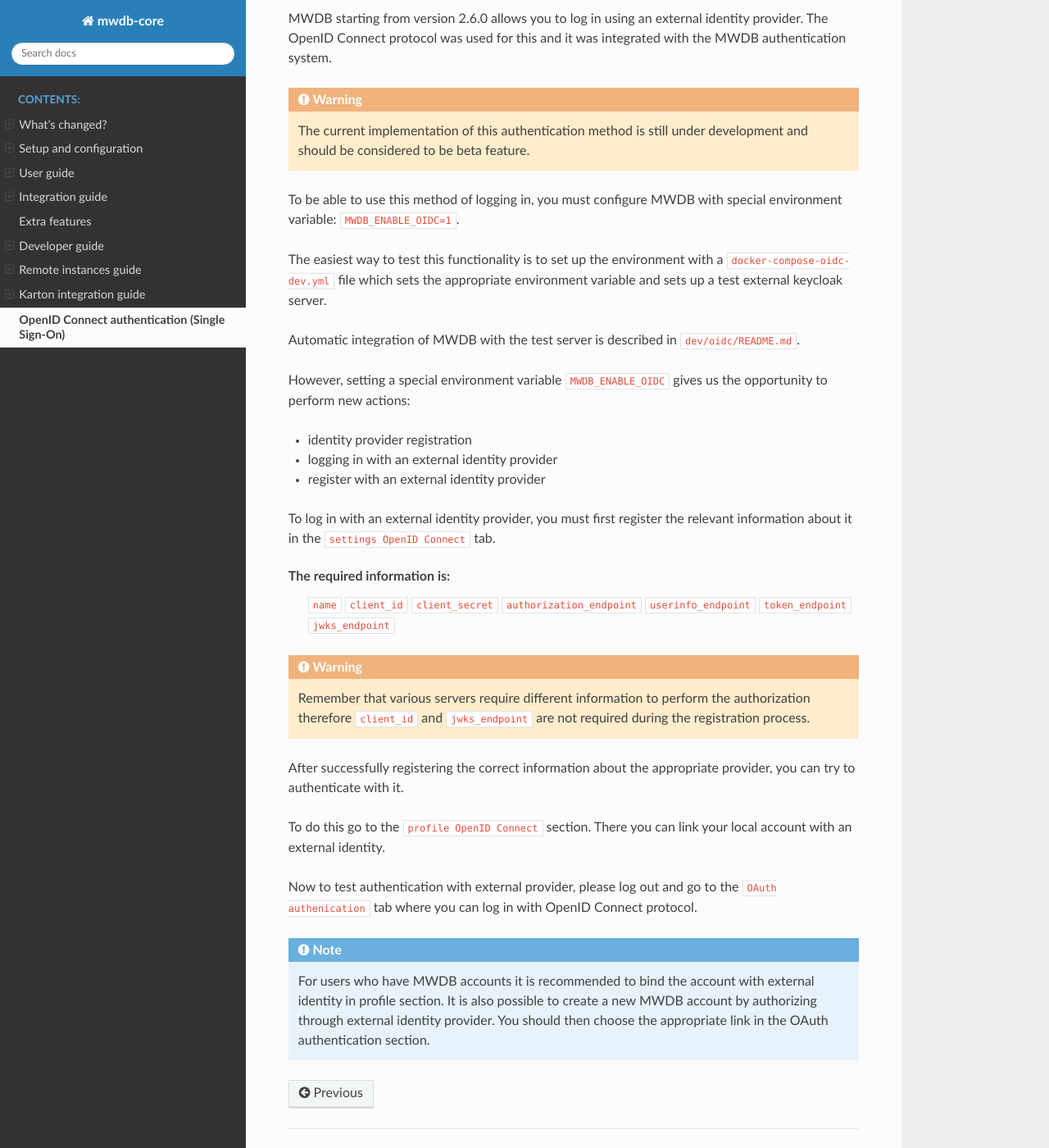
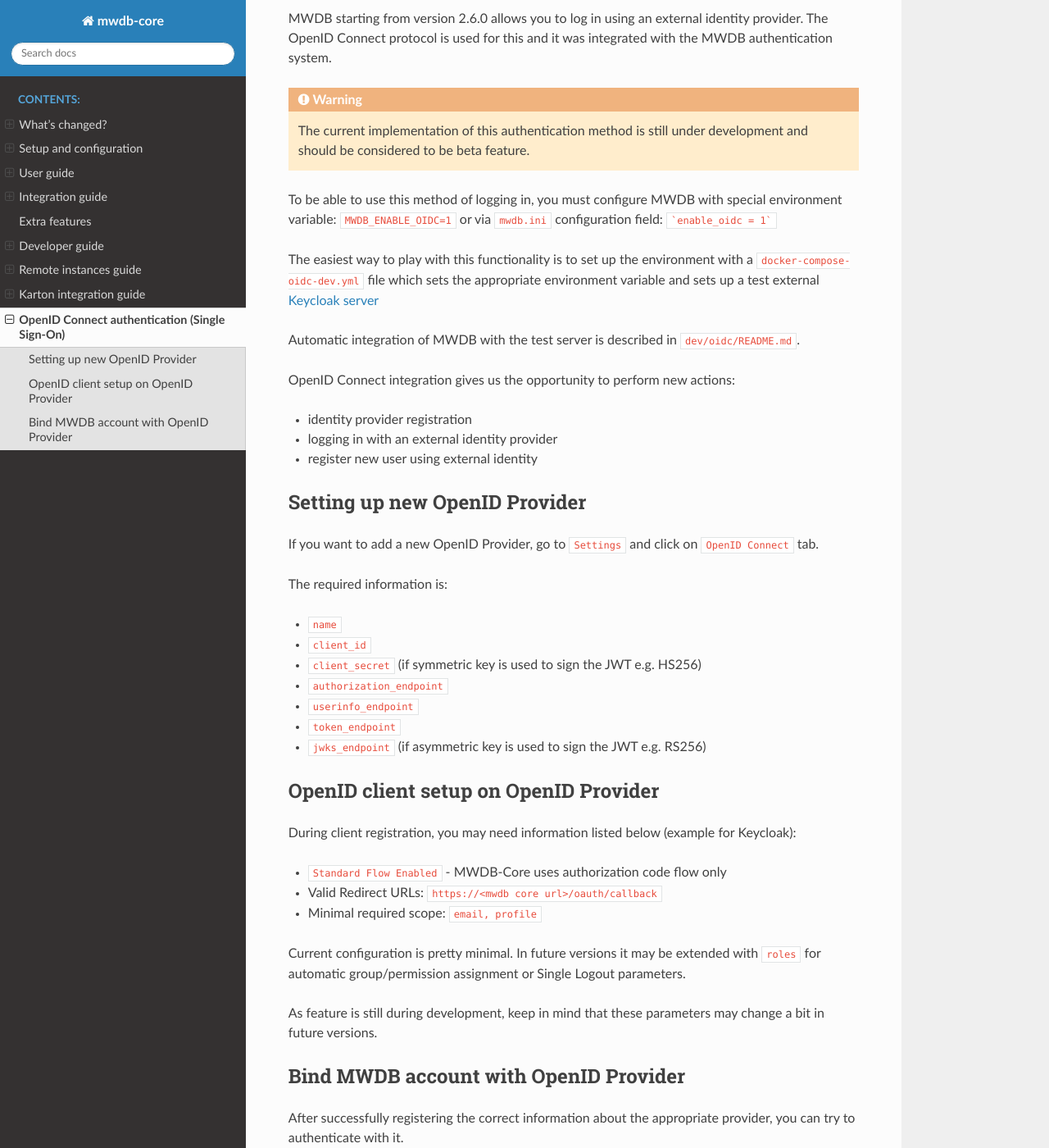
Before and after one commit to CERT-Polska/mwdb-core, a Sphinx documentation site: the page built from docs/oauth-guide.rst, in a window 1280 px wide and 1400 px high, scrolled down 197 px. Shown: the whole window at 82% size. Built offline with Sphinx 7.4.7 and the Read the Docs theme 2.0.0, drawn with Linux system fonts in a browser that asks for light colours; some of the changed text lies outside the part shown.

Commit message:
Docs updates

````diff
--- a/docs/oauth-guide.rst
+++ b/docs/oauth-guide.rst
@@ -4,48 +4,65 @@
 .. versionadded:: 2.6.0
 
 MWDB starting from version 2.6.0 allows you to log in using an external identity provider.
-The OpenID Connect protocol was used for this and it was integrated with the MWDB authentication system.
+The OpenID Connect protocol is used for this and it was integrated with the MWDB authentication system.
 
 .. warning::
 
    The current implementation of this authentication method is still under development and should be considered to be beta feature.
 
-To be able to use this method of logging in, you must configure MWDB with special environment variable: ``MWDB_ENABLE_OIDC=1``.
+To be able to use this method of logging in, you must configure MWDB with special environment variable: ``MWDB_ENABLE_OIDC=1``
+or via ``mwdb.ini`` configuration field: ```enable_oidc = 1```
 
-The easiest way to test this functionality is to set up the environment with a ``docker-compose-oidc-dev.yml`` file
-which sets the appropriate environment variable and sets up a test external keycloak server.
+The easiest way to play with this functionality is to set up the environment with a ``docker-compose-oidc-dev.yml`` file
+which sets the appropriate environment variable and sets up a test external `Keycloak server <https://www.keycloak.org/>`_
 
 Automatic integration of MWDB with the test server is described in ``dev/oidc/README.md``.
 
-However, setting a special environment variable ``MWDB_ENABLE_OIDC`` gives us the opportunity to perform new actions:
+OpenID Connect integration gives us the opportunity to perform new actions:
 
 * identity provider registration
 * logging in with an external identity provider
-* register with an external identity provider
+* register new user using external identity
 
-To log in with an external identity provider, you must first register the relevant information about it in the ``settings OpenID Connect`` tab.
+Setting up new OpenID Provider
+------------------------------
+
+If you want to add a new OpenID Provider, go to ``Settings`` and click on ``OpenID Connect`` tab.
 
 The required information is:
-        ``name``
-        ``client_id``
-        ``client_secret``
-        ``authorization_endpoint``
-        ``userinfo_endpoint``
-        ``token_endpoint``
-        ``jwks_endpoint``
 
-.. warning::
+- ``name``
+- ``client_id``
+- ``client_secret`` (if symmetric key is used to sign the JWT e.g. HS256)
+- ``authorization_endpoint``
+- ``userinfo_endpoint``
+- ``token_endpoint``
+- ``jwks_endpoint`` (if asymmetric key is used to sign the JWT e.g. RS256)
 
-    Remember that various servers require different information to perform the authorization therefore ``client_id`` and ``jwks_endpoint`` are not required during the registration process.
+OpenID client setup on OpenID Provider
+--------------------------------------
+
+During client registration, you may need information listed below (example for Keycloak):
+
+- ``Standard Flow Enabled`` - MWDB-Core uses authorization code flow only
+- Valid Redirect URLs: ``https://<mwdb core url>/oauth/callback``
+- Minimal required scope: ``email, profile``
+
+Current configuration is pretty minimal. In future versions it may be extended with ``roles`` for automatic
+group/permission assignment or Single Logout parameters.
+
+As feature is still during development, keep in mind that these parameters may change a bit in future versions.
+
+Bind MWDB account with OpenID Provider
+--------------------------------------
 
 After successfully registering the correct information about the appropriate provider, you can try to authenticate with it.
 
-To do this go to the ``profile OpenID Connect`` section. There you can link your local account with an external identity.
+To do this go to the ``Profile`` and click on the ``OpenID Connect`` section. There you can link your local account with an external identity.
 
 Now to test authentication with external provider, please log out and go to the ``OAuth authenication`` tab where you can log in with OpenID Connect protocol.
 
 .. note::
+    It is also possible to create a new MWDB account by authorizing through external identity provider.
 
-    For users who have MWDB accounts it is recommended to bind the account with external identity in profile section.
-    It is also possible to create a new MWDB account by authorizing through external identity provider.
-    You should then choose the appropriate link in the OAuth authentication section.
+    For users who already have MWDB accounts it is recommended to bind the account with external identity in Profile section.
````
Also changed, not shown: docs/whats-changed.rst (+24 -12 lines), docs/_static/alt_names.png (added), docs/_static/attribute-swagger.png (added), docs/_static/json-attribute-add.png (added), docs/_static/json-attribute-response.png (added), docs/_static/json-attribute.png (added).
